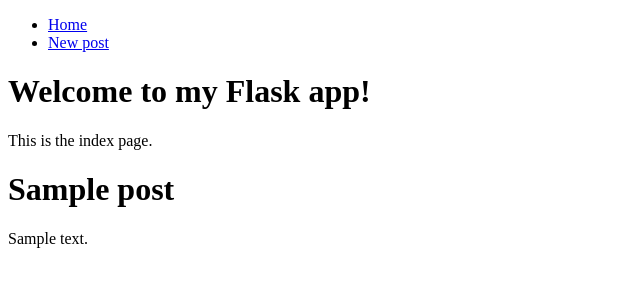
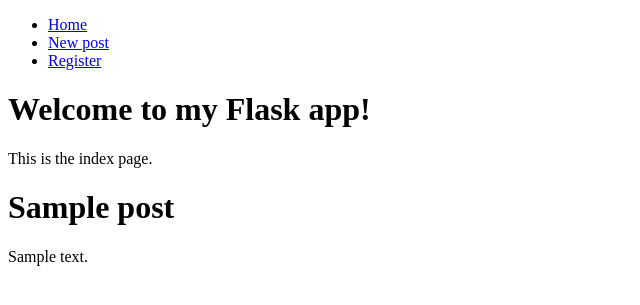
Before and after one commit to secondsuitor/nigel, a Flask app: page / in a window 1280 px wide. Shown: the top 305 px of the page, without its empty margins (0-640 px from the left). Run offline with Flask 3, Linux system fonts and the light colour scheme; tables that the repository leaves empty hold one stand-in row (values such as "Sample post").

Commit message:
add resister_user to the menu

```diff
--- a/app/templates/menu.html
+++ b/app/templates/menu.html
@@ -1,4 +1,5 @@
 <ul>
     <li><a href="{{ url_for('home') }}">Home</a></li>
     <li><a href="{{ url_for('new_post') }}">New post</a></li>
+    <li><a href="{{ url_for('register_user') }}">Register</a></li>
 </ul>
```
